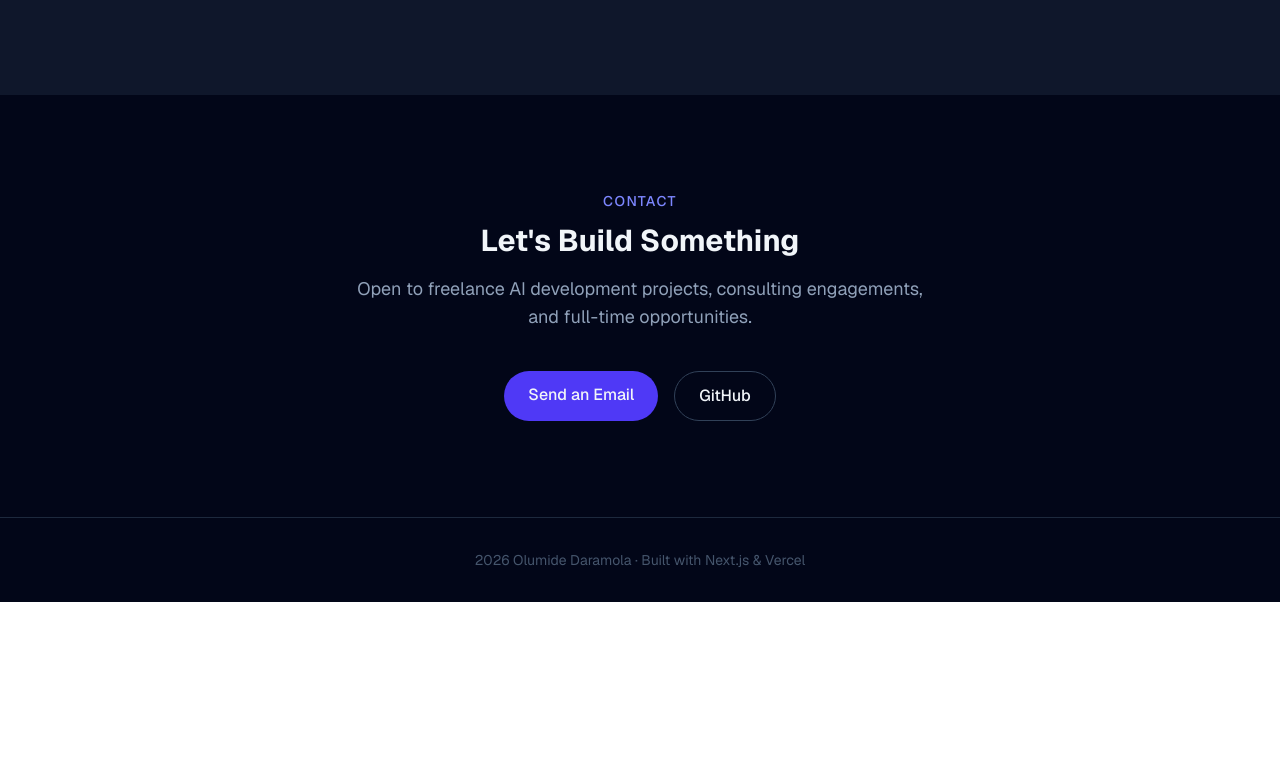
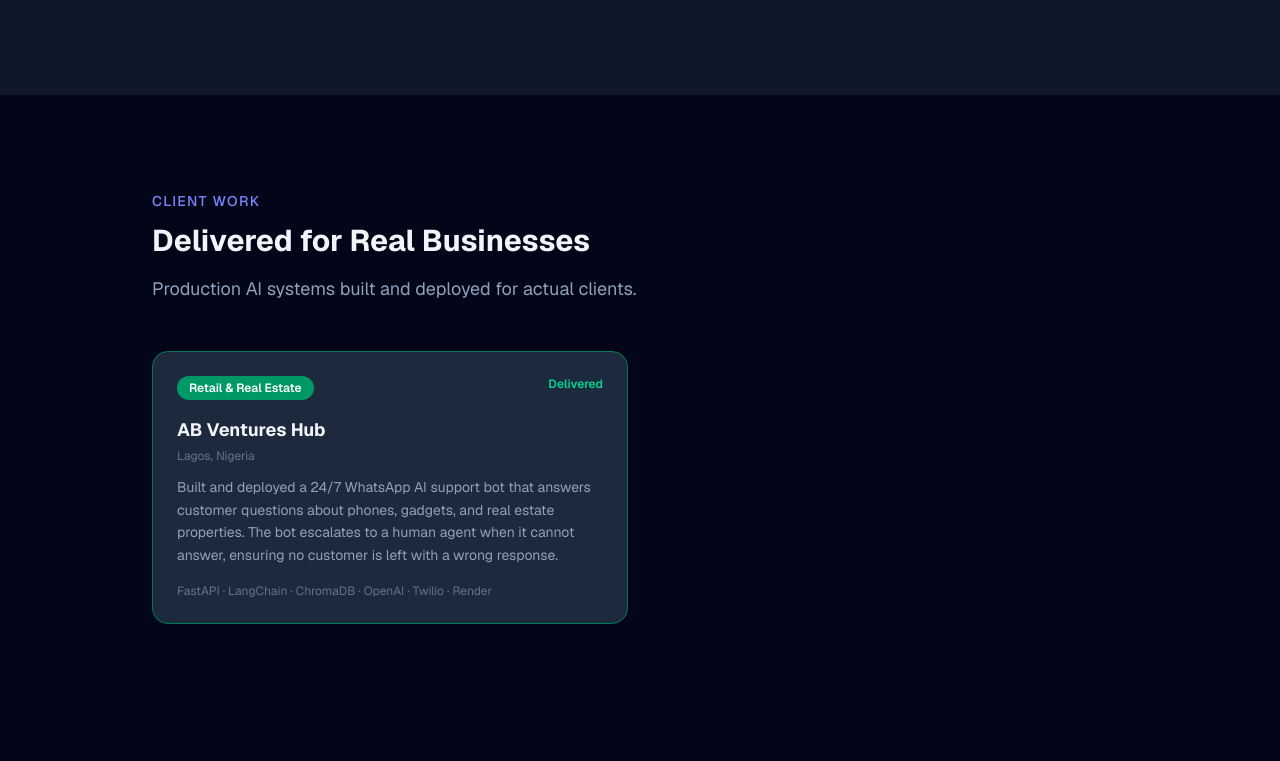
Before and after one commit to DataBuster204/portfolio, a Next.js app: page / in a window 1280 px wide. Shown: the part 2259-3020 px from the top of the page. Before the commit the page ends 2861 px from the top, so only its background shows below. Built offline with nearby package versions, Linux system fonts and the light colour scheme.

Commit message:
Add Client Work section and AB Ventures Hub delivery

```diff
--- a/app/page.tsx
+++ b/app/page.tsx
@@ -2,7 +2,18 @@
   "Python", "LangChain", "LangGraph", "OpenAI API", "Claude API",
   "RAG Pipelines", "Vector Databases", "Supabase / pgvector",
   "Next.js", "Streamlit", "FastAPI", "Docker",
-  "Prompt Engineering", "Guardrails AI", "LlamaIndex", "Vercel",
+  "Prompt Engineering", "Guardrails AI", "LlamaIndex", "Vercel", "Twilio",
+];
+
+const clientWork = [
+  {
+    client: "AB Ventures Hub",
+    industry: "Retail & Real Estate",
+    location: "Lagos, Nigeria",
+    description: "Built and deployed a 24/7 WhatsApp AI support bot that answers customer questions about phones, gadgets, and real estate properties. The bot escalates to a human agent when it cannot answer, ensuring no customer is left with a wrong response.",
+    stack: "FastAPI · LangChain · ChromaDB · OpenAI · Twilio · Render",
+    status: "Delivered",
+  },
 ];
 
 const projects = [
@@ -186,6 +197,36 @@
         </div>
       </section>
 
+      {/* CLIENT WORK */}
+      <section id="clients" className="py-24">
+        <div className="max-w-5xl mx-auto px-6">
+          <p className="text-indigo-400 text-sm font-medium tracking-widest uppercase mb-3">Client Work</p>
+          <h2 className="text-3xl font-bold mb-4">Delivered for Real Businesses</h2>
+          <p className="text-slate-400 text-lg mb-12">
+            Production AI systems built and deployed for actual clients.
+          </p>
+          <div className="grid md:grid-cols-2 gap-6">
+            {clientWork.map((c) => (
+              <div
+                key={c.client}
+                className="bg-slate-800 border border-emerald-700 rounded-2xl p-6"
+              >
+                <div className="flex justify-between items-start mb-4">
+                  <span className="bg-emerald-600 text-white text-xs font-semibold px-3 py-1 rounded-full">
+                    {c.industry}
+                  </span>
+                  <span className="text-emerald-400 text-xs font-semibold">{c.status}</span>
+                </div>
+                <h3 className="text-lg font-bold mb-1">{c.client}</h3>
+                <p className="text-slate-500 text-xs mb-3">{c.location}</p>
+                <p className="text-slate-400 text-sm leading-relaxed mb-4">{c.description}</p>
+                <p className="text-xs text-slate-500">{c.stack}</p>
+              </div>
+            ))}
+          </div>
+        </div>
+      </section>
+
       {/* CONTACT */}
       <section id="contact" className="py-24">
         <div className="max-w-5xl mx-auto px-6 text-center">
```
